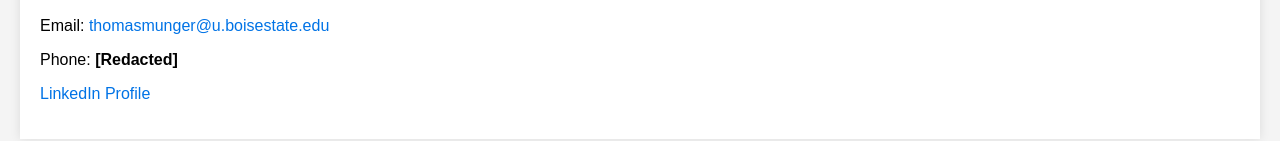
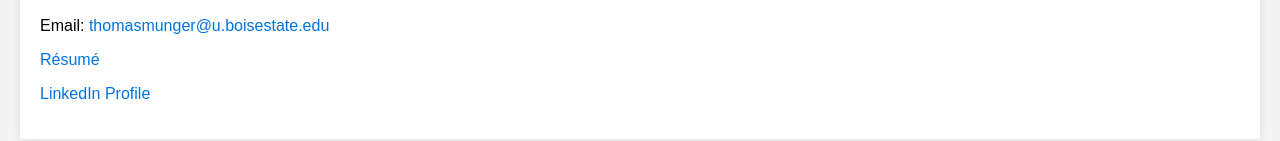
Before and after one commit to minercraftman/minercraftman.github.io, a plain HTML site: page index.html in a window 1280 px wide. Shown: the part 890-1031 px from the top of the page. Drawn offline with Linux system fonts and the light colour scheme.

Commit message:
Added Résumé

```diff
--- a/index.html
+++ b/index.html
@@ -75,7 +75,7 @@
     <section>
         <h2>Contact</h2>
         <p>Email: <a href="mailto:thomasmunger@u.boisestate.edu">thomasmunger@u.boisestate.edu</a></p>
-        <p>Phone: <strong>[Redacted]</strong></p>
+        <p><a href="https://docs.google.com/document/d/1-amvjyNLo5LKWKRl8RBfWiImv_QVQ6O7/edit?usp=sharing&ouid=104064141159336434200&rtpof=true&sd=true">Résumé</p>
         <p><a href="https://www.linkedin.com/in/tj-munger-193443268/" target="_blank">LinkedIn Profile</a></p>
     </section>
 
```
